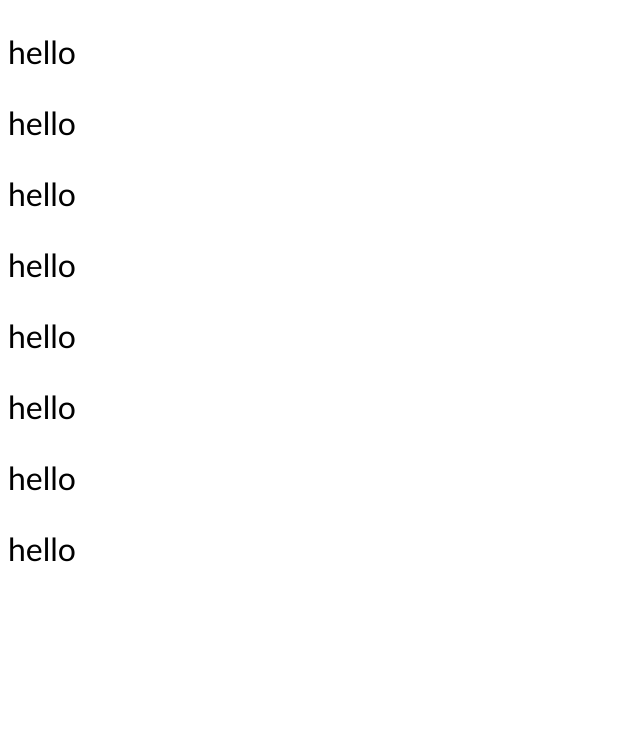
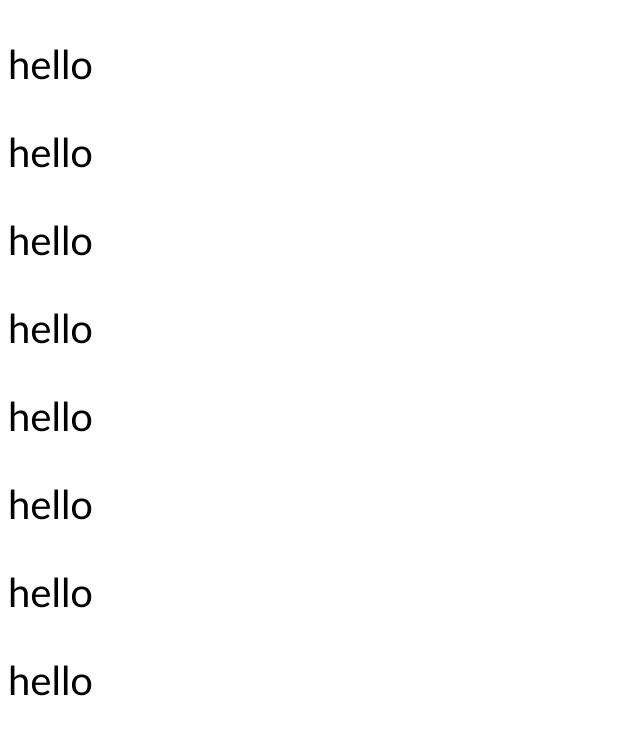
Before and after one commit to rezendeeman/pet-rep, a plain HTML site: page index.html in a window 1280 px wide. Shown: the whole page, without its empty margins (0-640 px from the left). Drawn offline with Linux system fonts and the light colour scheme.

Commit message:
Initial commit

```diff
--- a/css/style.css
+++ b/css/style.css
@@ -1,4 +1,4 @@
 p{
     font-family: 'Gill Sans', 'Gill Sans MT', Calibri, 'Trebuchet MS', sans-serif;
-    font-size: 2em;
+    font-size: 40px;
 }
```
